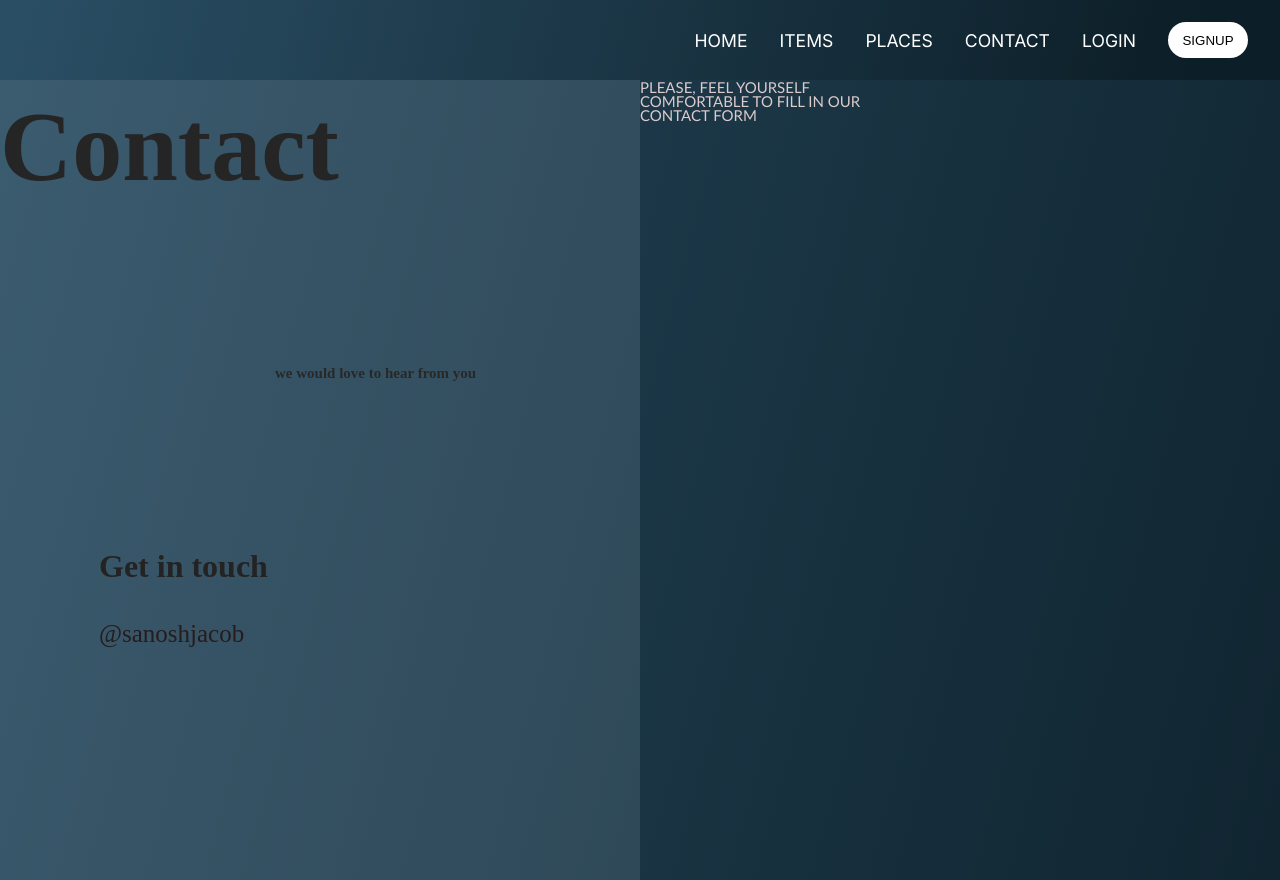
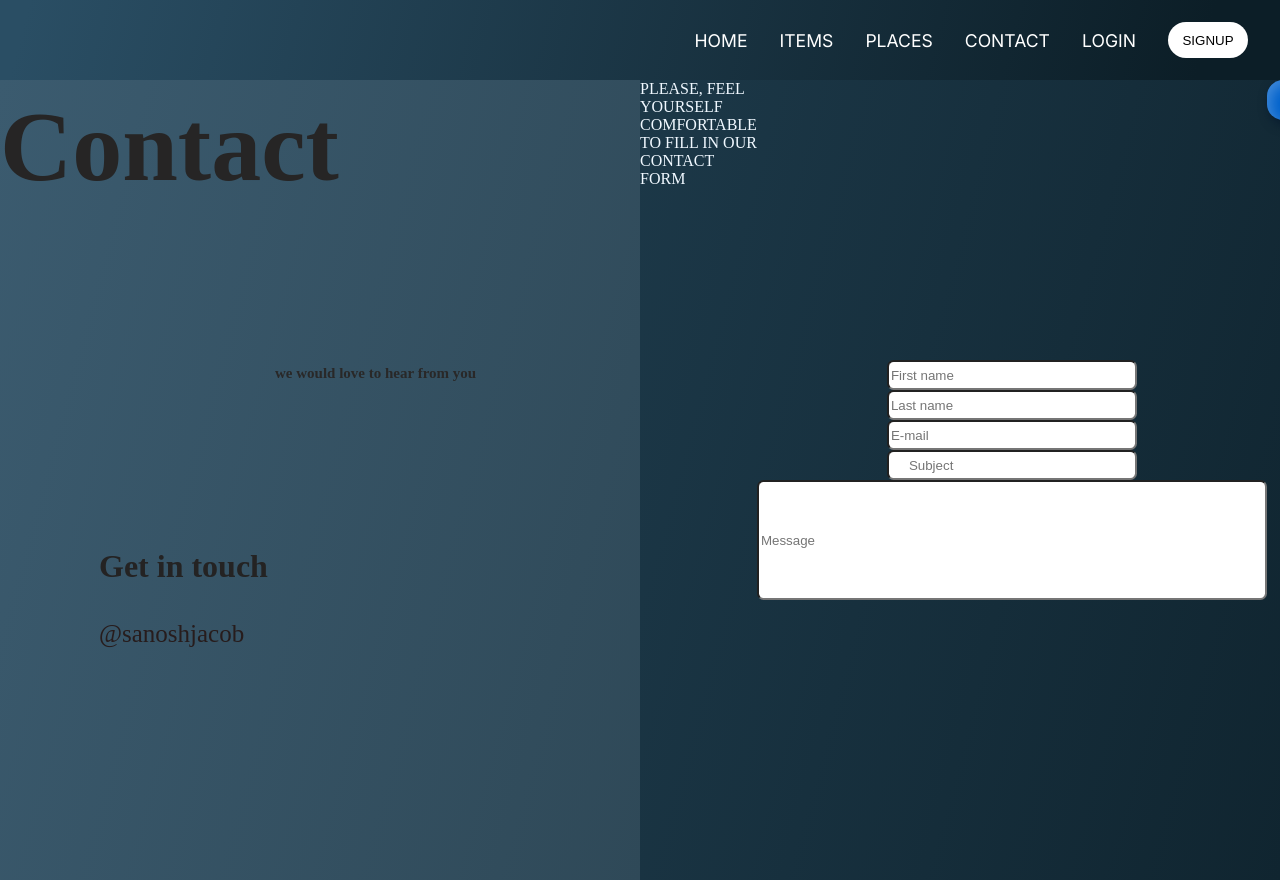
Before and after one commit to dev-triangle/roots-frontend, a React (Create React App) app: page /contact in a window 1280 px wide. Built offline with nearby package versions, Linux system fonts and the light colour scheme.

Commit message:
staging error

```diff
--- a/src/pages/Contact/Contact.css
+++ b/src/pages/Contact/Contact.css
@@ -78,38 +78,27 @@ line-height: 38px;
 color: #271c1c;
 
 }
-.contact_body{
-    position: relative;
-left: 0%;
-right: 1.83%;
-top: 0%;
-bottom: 26.32%;
-font-family:'Trebuchet MS', 'Lucida Sans Unicode', 'Lucida Grande', 'Lucida Sans', Arial, sans-serif;
-font-style: normal;
-font-weight: 500;
-font-size: 15px;
-line-height: 14px;
-color: #DDCBCB;
-}
+
 .co_body{
 position: relative;
 
 }
 .contact_input{
+display:flex;
+flex-direction: column;
+justify-content: center;
+align-items: center;
+border: none;
 position: relative;
-width: 200px;
-height: 396px;
-left: 850px;
-top: 230px;
-border: none;
+background: rgba(0,0,0,0,5)
+
 }
 
 .co_input4{
  position: relative;
 width: 250px;
 height: 30px;
-left: 270px;
-top: 50px;
+
 border-radius: .5em;
 padding: 12px 20px;
 }
@@ -117,24 +106,21 @@ padding: 12px 20px;
     position:relative;
     width: 250px;
     height: 30px;
-    left: 10px;
-    top:50px;
+
     border-radius: .5em;
 }
 .co_input3{
     position:relative;
     width: 250px;
     height: 30px;
-    left: 270px;
-    top:0px;
+
     border-radius: .5em;
 }
 .co_input1{
     position:relative;
     width: 250px;
     height: 30px;
-    left: 10px;
-    top:0px;
+
     border-radius: .5em;
 
 }
@@ -142,17 +128,16 @@ padding: 12px 20px;
     position:relative;
     width: 510px;
     height: 120px;
-    left: 10px;
-    top:100px;
+
     border-radius: .5em;
 }
 .submit_body{
     position: relative;
-    top: 475px;
-    left: 1000px;
+
 
 }
 .submit_button{
+    cursor: pointer;
     background-color: #0062CC;
     color: #ffff;
     border-radius: 1rem;
```
Also changed, not shown: 1 other file (tests, documents, lock files or other folders).
